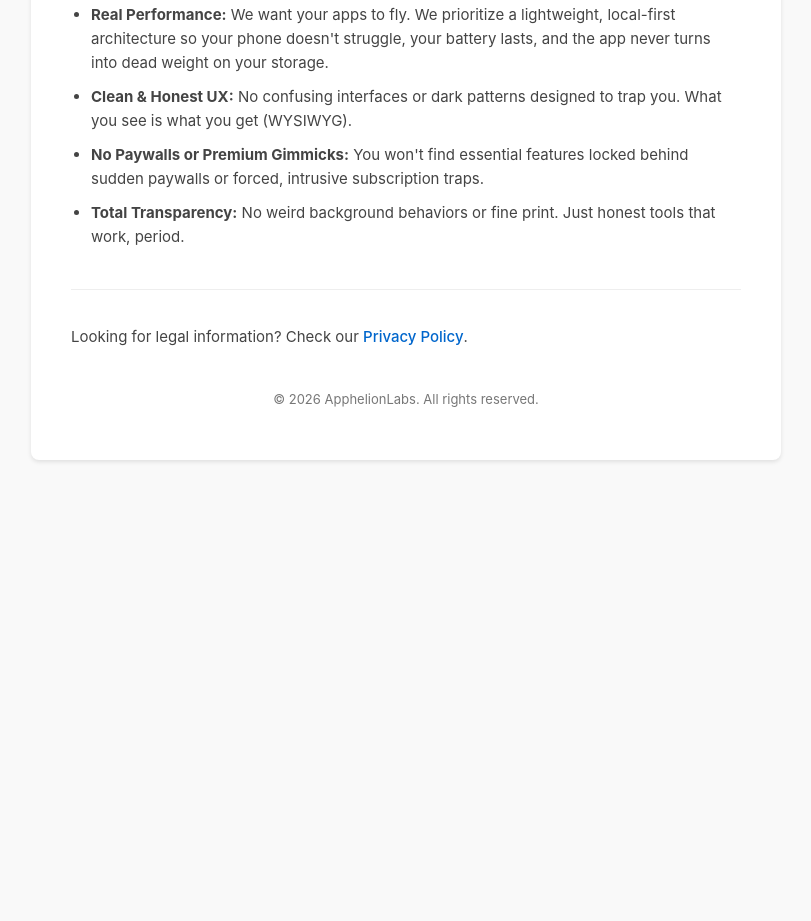
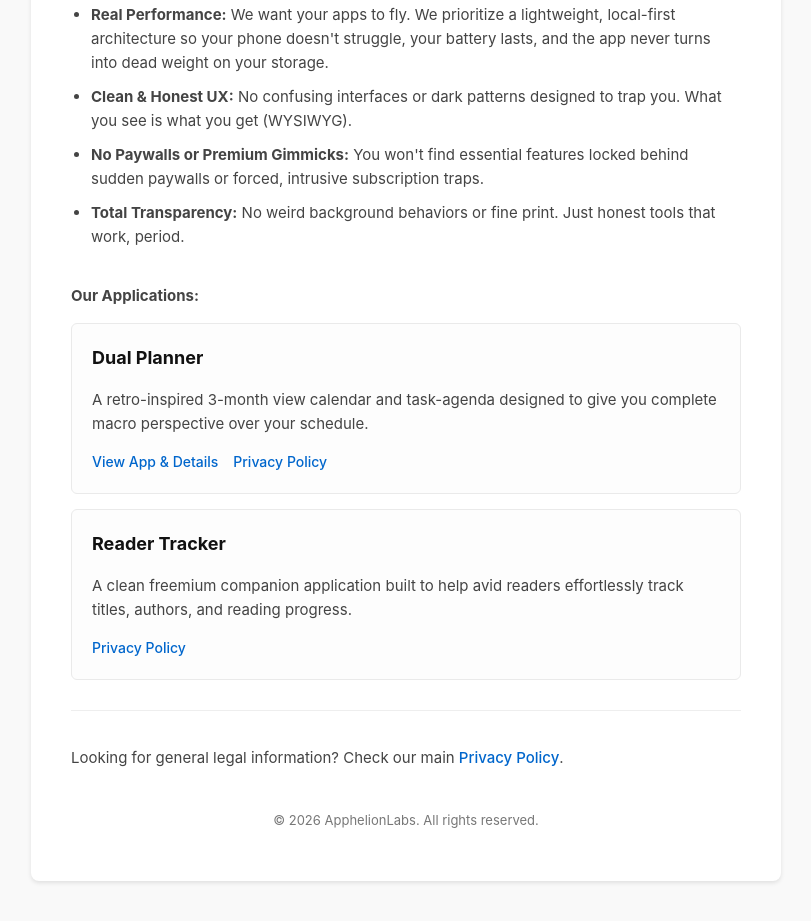
Before and after one commit to ApphelionLabs/apphelionlabs.github.io, a plain HTML site: page index.html in a window 1280 px wide. Shown: the part 565-1486 px from the top of the page, without its empty margins (234-1045 px from the left). Before the commit the page ends 1065 px from the top, so only its background shows below. Drawn offline with Linux system fonts and the light colour scheme.

Commit message:
Update index.html

```diff
--- a/index.html
+++ b/index.html
@@ -47,8 +47,31 @@
             color: #444;
             margin-bottom: 10px;
         }
+        .apps-section {
+            margin-top: 35px;
+            margin-bottom: 25px;
+        }
+        .app-card {
+            background: #fdfdfd;
+            border: 1px solid #eaeaea;
+            border-radius: 6px;
+            padding: 20px;
+            margin-bottom: 15px;
+        }
+        .app-card h3 {
+            margin-top: 0;
+            margin-bottom: 8px;
+            font-size: 18px;
+            color: #111;
+        }
+        .app-links {
+            margin-top: 10px;
+            font-size: 14px;
+            display: flex;
+            gap: 15px;
+        }
         .links {
-            margin-top: 40px;
+            margin-top: 30px;
             border-top: 1px solid #eee;
             padding-top: 20px;
         }
@@ -71,10 +94,11 @@
 <body>
     <div class="container">
         <div class="header">
-<img src="apphelion_landscape.jpg" alt="Apphelion Landscape" style="width:100%; max-height:200px; object-fit:cover; border-radius:8px; margin-bottom:15px;">
+            <img src="apphelion_landscape.jpg" alt="Apphelion Landscape" style="width:100%; max-height:200px; object-fit:cover; border-radius:8px; margin-bottom:15px;">
             <h1>ApphelionLabs</h1>
             <div class="subtitle">Independent Mobile Application Development</div>
         </div>
+
         <p>At <strong>ApphelionLabs</strong>, we believe mobile software has become unnecessarily bloated, friction-heavy, and packed with hidden surprises. That is why we build things differently: clean, straightforward applications focused on real productivity and entertainment.</p>
 
         <p>Our philosophy is built upon uncompromised principles:</p>
@@ -86,8 +110,31 @@
             <li><strong>Total Transparency:</strong> No weird background behaviors or fine print. Just honest tools that work, period.</li>
         </ul>
 
+        <div class="apps-section">
+            <p><strong>Our Applications:</strong></p>
+
+            <!-- Dual Planner -->
+            <div class="app-card">
+                <h3>Dual Planner</h3>
+                <p>A retro-inspired 3-month view calendar and task-agenda designed to give you complete macro perspective over your schedule.</p>
+                <div class="app-links">
+                    <a href="dual-planner/">View App & Details</a>
+                    <a href="dual-planner/privacy-policy/">Privacy Policy</a>
+                </div>
+            </div>
+
+            <!-- Reader Tracker -->
+            <div class="app-card">
+                <h3>Reader Tracker</h3>
+                <p>A clean freemium companion application built to help avid readers effortlessly track titles, authors, and reading progress.</p>
+                <div class="app-links">
+                    <a href="privacy-policy/">Privacy Policy</a>
+                </div>
+            </div>
+        </div>
+
         <div class="links">
-            <p>Looking for legal information? Check our <a href="./privacy-policy/">Privacy Policy</a>.</p>
+            <p>Looking for general legal information? Check our main <a href="./privacy-policy/">Privacy Policy</a>.</p>
         </div>
 
         <div class="footer">
```
